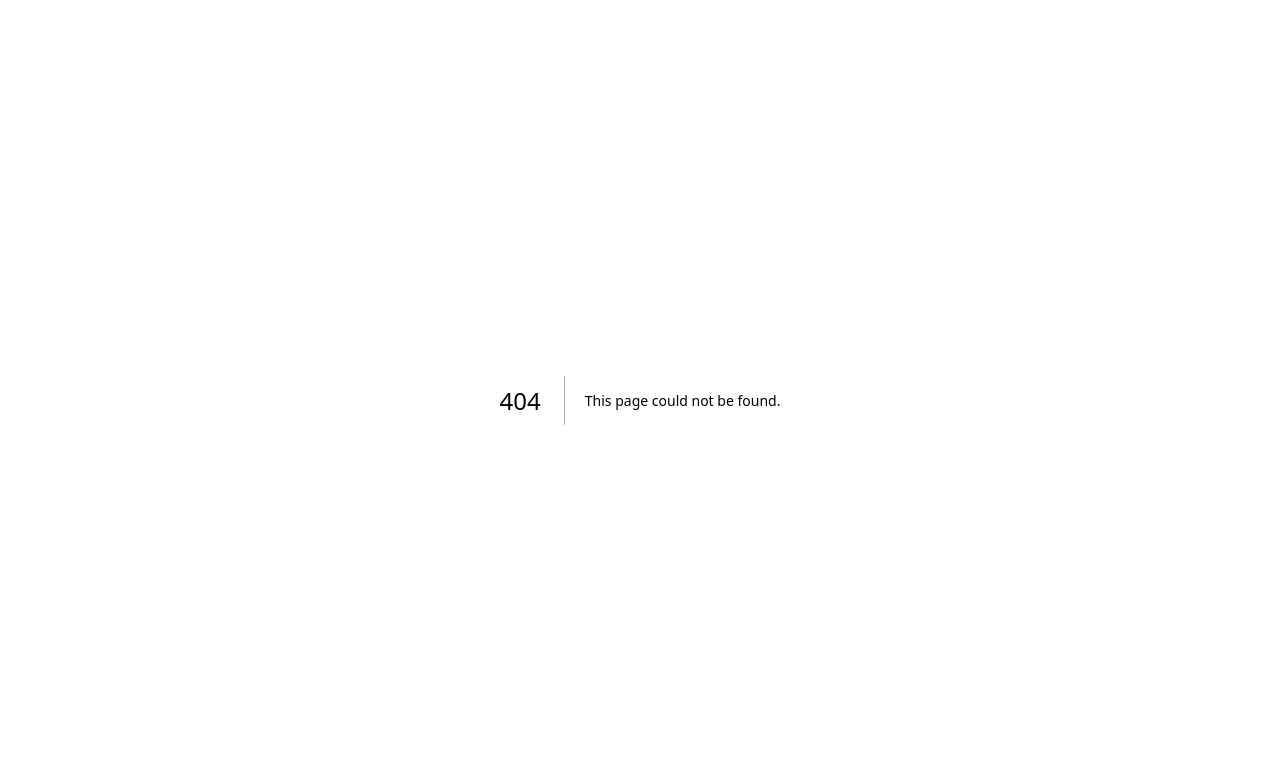
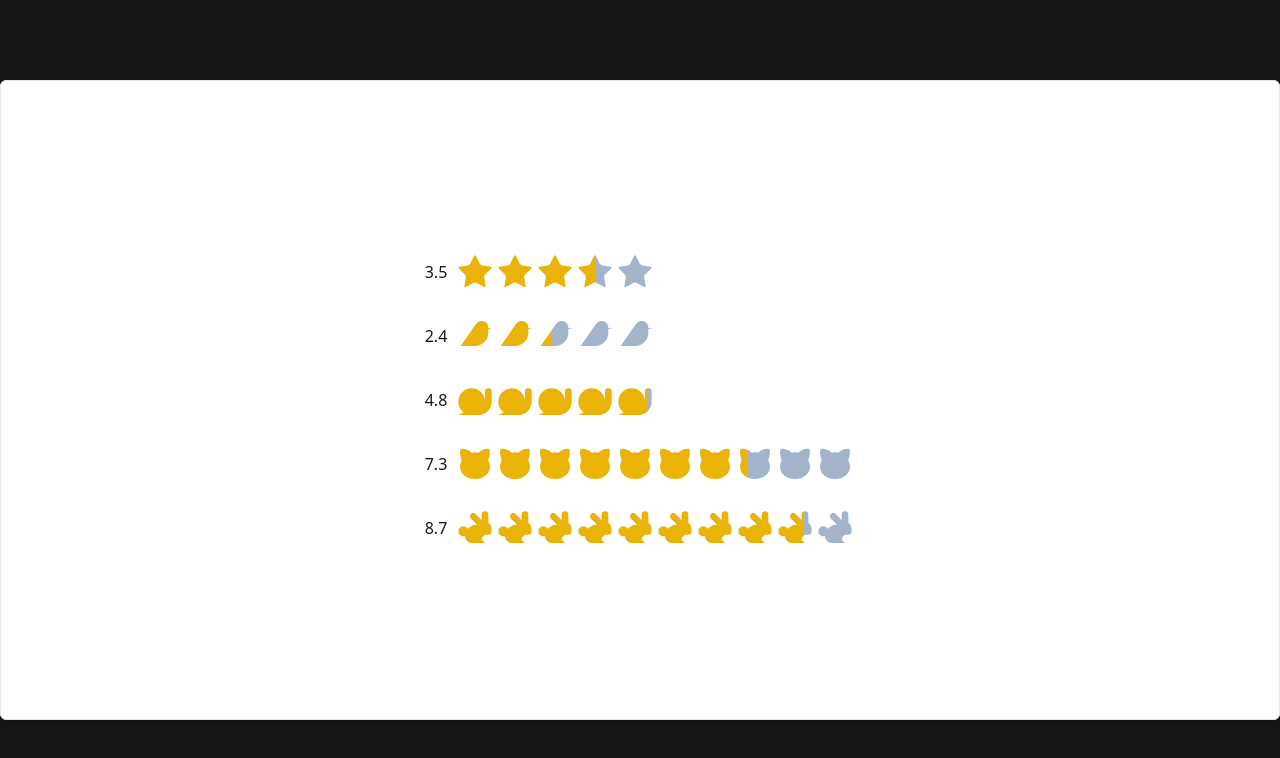
Before and after one commit to skuntawat/side-quest, a Next.js app: page /decimal-star-rating in a window 1280 px wide. Before the commit this address had no page. Shown: the top 758 px of the page. Built offline with nearby package versions, Linux system fonts and the light colour scheme.

Commit message:
add decimal star rating

```diff
--- /dev/null
+++ b/app/(quests)/(tailwind)/decimal-star-rating/page.tsx
@@ -0,0 +1,55 @@
+/*
+    Decimal star rating with lucide icon
+    by: mix-blend-color
+*/
+
+import { LucideIcon, Star, Snail, Cat, Bird, Rabbit } from "lucide-react";
+
+type DecimalStarRatingProps = React.HTMLAttributes<HTMLDivElement> & {
+    value: number;
+    max: number;
+    icon?: LucideIcon
+}
+
+const DecimalStarRating = ({
+    value,
+    max,
+    icon,
+}: DecimalStarRatingProps) => {
+
+    const percentage = Math.round((value / max) * 100);
+    const Icon = icon ?? Star
+
+    return (
+        <div className="inline-flex items-center relative">
+            {Array.from(Array(max).keys()).map((_, i) => (
+                <Icon key={i} className="stroke-0 size-10 flex fill-yellow-500" />
+            ))}
+            <div
+                className="bg-slate-500 absolute top-0 right-0 bottom-0 z-10 mix-blend-color"
+                style={{ width: `${100 - percentage}%` }}
+            />
+        </div>
+    );
+}
+
+const data = [
+    { value: 3.5, max: 5 },
+    { value: 2.4, max: 5, icon: Bird },
+    { value: 4.8, max: 5, icon: Snail },
+    { value: 7.3, max: 10, icon: Cat },
+    { value: 8.7, max: 10, icon: Rabbit },
+]
+
+export default function page() {
+    return (
+        <div className="flex flex-col gap-6">
+            {data.map((item, key) => (
+                <div key={key} className="flex items-center gap-2">
+                    <div className="font-medium">{item.value}</div>
+                    <DecimalStarRating value={item.value} max={item.max} icon={item?.icon} />
+                </div>
+            ))}
+        </div>
+    )
+}
--- a/package.json
+++ b/package.json
@@ -11,6 +11,7 @@
   "dependencies": {
     "class-variance-authority": "^0.7.0",
     "clsx": "^2.1.1",
+    "lucide-react": "^0.465.0",
     "next": "15.0.3",
     "react": "19.0.0-rc-66855b96-20241106",
     "react-dom": "19.0.0-rc-66855b96-20241106",
```
Also changed, not shown: 1 other file (tests, documents, lock files or other folders).
